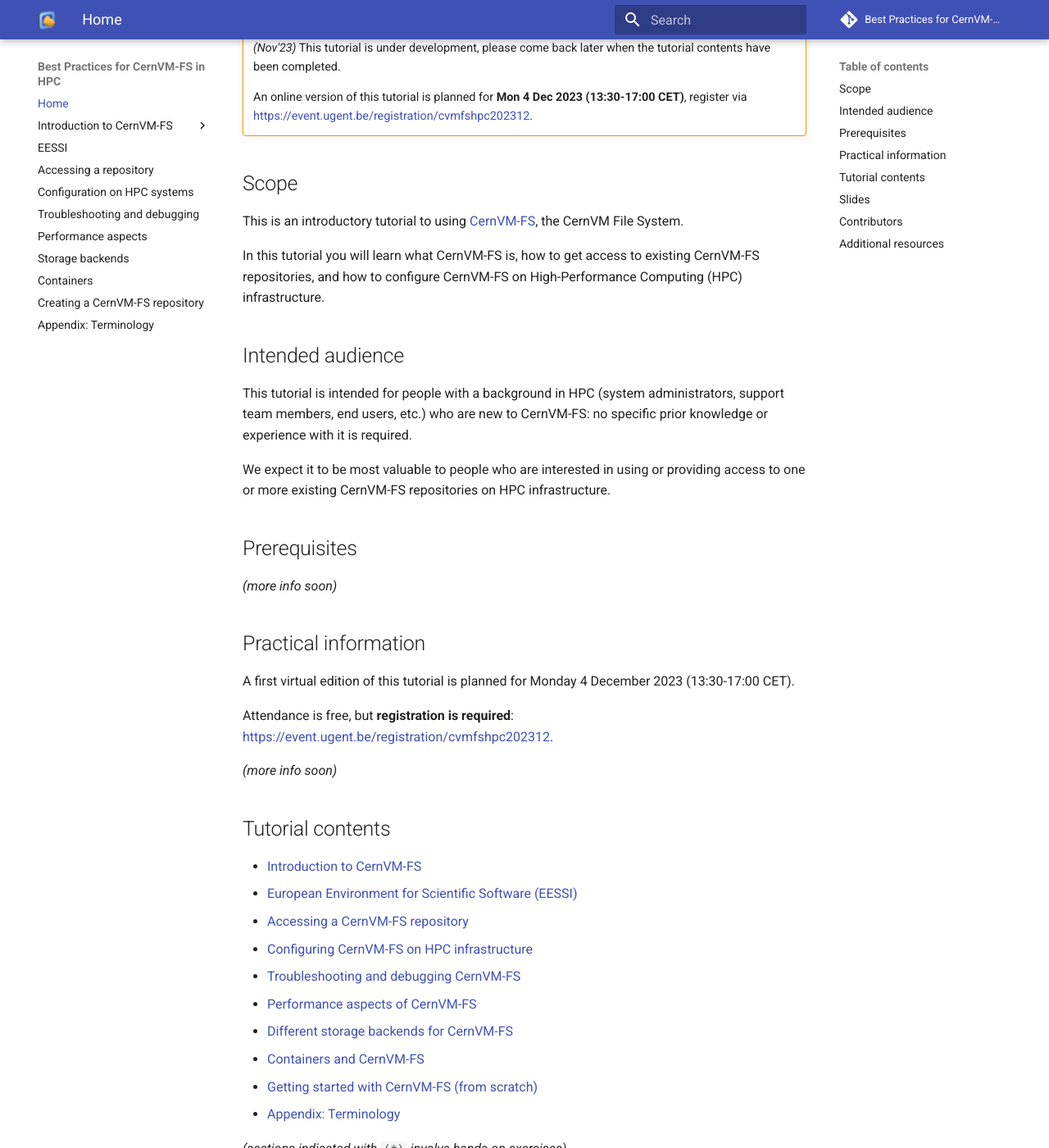
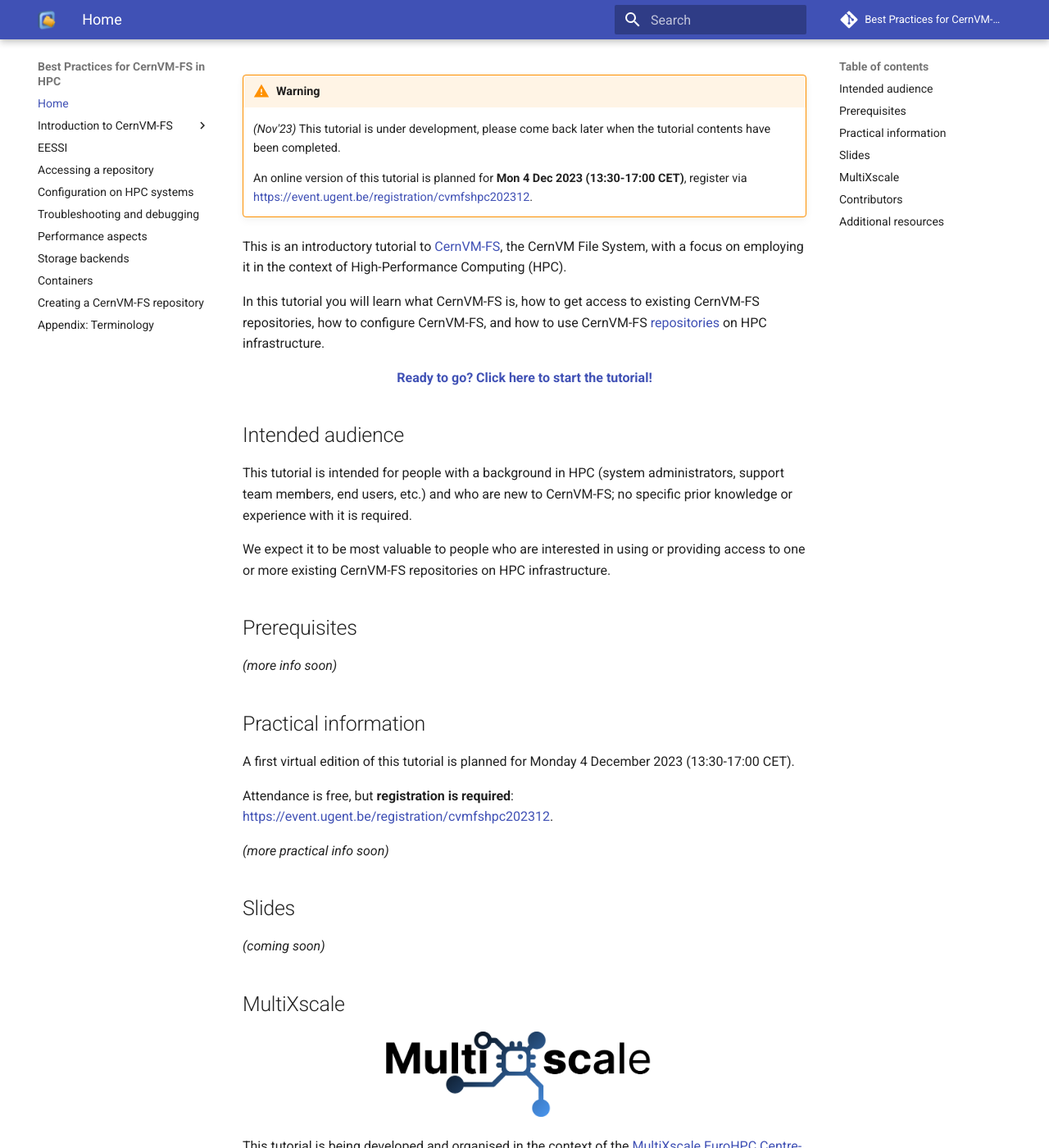
Before and after one commit to multixscale/cvmfs-tutorial-hpc-best-practices, an MkDocs documentation site: the page built from docs/index.md, in a window 1280 px wide and 1400 px high, scrolled down 325 px. Shown: the whole window at 82% size. Built offline with MkDocs 1.6.1 and Material for MkDocs 9.7.7, drawn with Linux system fonts in a browser that asks for light colours; comment, search, counter and statistics services are not loaded; some of the changed text lies outside the part shown.

Commit message:
tweak landing page

```diff
--- a/docs/index.md
+++ b/docs/index.md
@@ -1,7 +1,7 @@
 # Best Practices for CernVM-FS in HPC
 
 <p align="center">
-<img src="img/cvmfs_logo.png" alt="CernVM-FS logo" width="100px"/></br>
+<img src="img/cvmfs_hpc.png" alt="CernVM-FS logo" width="40%"/></br>
 </p>
 
 
@@ -13,17 +13,23 @@
     An online version of this tutorial is planned for **Mon 4 Dec 2023 (13:30-17:00 CET)**,
     register via <https://event.ugent.be/registration/cvmfshpc202312>.
 
-## Scope
 
-This is an introductory tutorial to using [CernVM-FS](https://cernvm.cern.ch/fs/), the CernVM File System.
+This is an introductory tutorial to [CernVM-FS](https://cernvm.cern.ch/fs/), the CernVM File System,
+with a focus on employing it in the context of High-Performance Computing (HPC).
 
 In this tutorial you will learn what CernVM-FS is, how to get access to existing CernVM-FS repositories,
-and how to configure CernVM-FS on High-Performance Computing (HPC) infrastructure.
+how to configure CernVM-FS, and how to use CernVM-FS [repositories](appendix/terminology.md#repository)
+on HPC infrastructure.
+
+<div markdown="1" style="text-align:center;">
+**[Ready to go? Click here to start the tutorial!](cvmfs/what-is-cvmfs.md)**
+</div>
+
 
 ## Intended audience
 
 This tutorial is intended for people with a background in HPC (system administrators, support team members,
-end users, etc.) who are new to CernVM-FS: no specific prior knowledge or experience with it is required.
+end users, etc.) and who are new to CernVM-FS; no specific prior knowledge or experience with it is required.
 
 We expect it to be most valuable to people who are interested in using or providing access to one or more existing
 CernVM-FS repositories on HPC infrastructure.
@@ -33,44 +39,47 @@
 
 *(more info soon)*
 
+
 ## Practical information
 
 A first virtual edition of this tutorial is planned for Monday 4 December 2023 (13:30-17:00 CET).
 
 Attendance is free, but **registration is required**: <https://event.ugent.be/registration/cvmfshpc202312>.
 
-*(more info soon)*
+*(more practical info soon)*
 
-
-## Tutorial contents
-
-- [Introduction to CernVM-FS](cvmfs/index.md)
-- [European Environment for Scientific Software (EESSI)](eessi.md)
-- [Accessing a CernVM-FS repository](02_access.md)
-- [Configuring CernVM-FS on HPC infrastructure](03_configuration.md)
-- [Troubleshooting and debugging CernVM-FS](04_troubleshooting_debugging.md)
-- [Performance aspects of CernVM-FS](05_performance.md)
-- [Different storage backends for CernVM-FS](06_storage_backends.md)
-- [Containers and CernVM-FS](07_containers.md)
-- [Getting started with CernVM-FS (from scratch)](10_getting_started.md)
-- [Appendix: Terminology](appendix/terminology.md)
-
-*(sections indicated with* ``(*)`` *involve hands-on exercises)*
 
 ## Slides
 
 *(coming soon)*
 
 
+## MultiXscale
+
+<div align="center">
+<a href="https://www.multixscale.eu">
+<img src="img/logos/multixscale_logo.png" alt="MultiXscale logo" width="50%"/>
+</a>
+</div>
+
+This tutorial is being developed and organised in the context of the [MultiXscale EuroHPC
+Centre-of-Excellence](https://multixscale.eu).
+
+Funded by the European Union. This work has received funding from the [European High Performance Computing Joint
+Undertaking (JU)](https://eurohpc-ju.europa.eu) and countries participating in the project under grant agreement No 101093169.
+
 ## Contributors
 
 * Jakob Blomer (CERN, Switzerland)
 * Bob Dröge (University of Groningen, The Netherlands)
-* Kenneth Hoste (HPC-UGent, Belgium)
-* Alan O'Cais (University of Barcelona, Spain + CECAM)
-* Lara Peeters (HPC-UGent, Belgium)
+* Kenneth Hoste (Ghent University, Belgium)
+* Alan O'Cais (University of Barcelona, Spain; CECAM)
+* Lara Peeters (Ghent University, Belgium)
 * Laura Promberger (CERN, Switzerland)
+* Thomas Röblitz (University of Bergen, Norway)
+* Caspar van Leeuwen (SURF, The Netherlands)
 * Valentin Völkl (CERN, Switzerland)
+
 
 ## Additional resources
 
--- a/mkdocs.yml
+++ b/mkdocs.yml
@@ -34,6 +34,8 @@
   - attr_list
   # notes, warnings, hints, ...
   - admonition
+  # use MarkDown formatting in HTML blocks
+  - md_in_html
   # code blocks with syntax highlighting, graphs
   - pymdownx.superfences
   # clickable details
```
Also changed, not shown: docs/img/cvmfs_hpc.png (added), docs/img/logos/multixscale_logo.png (added).
